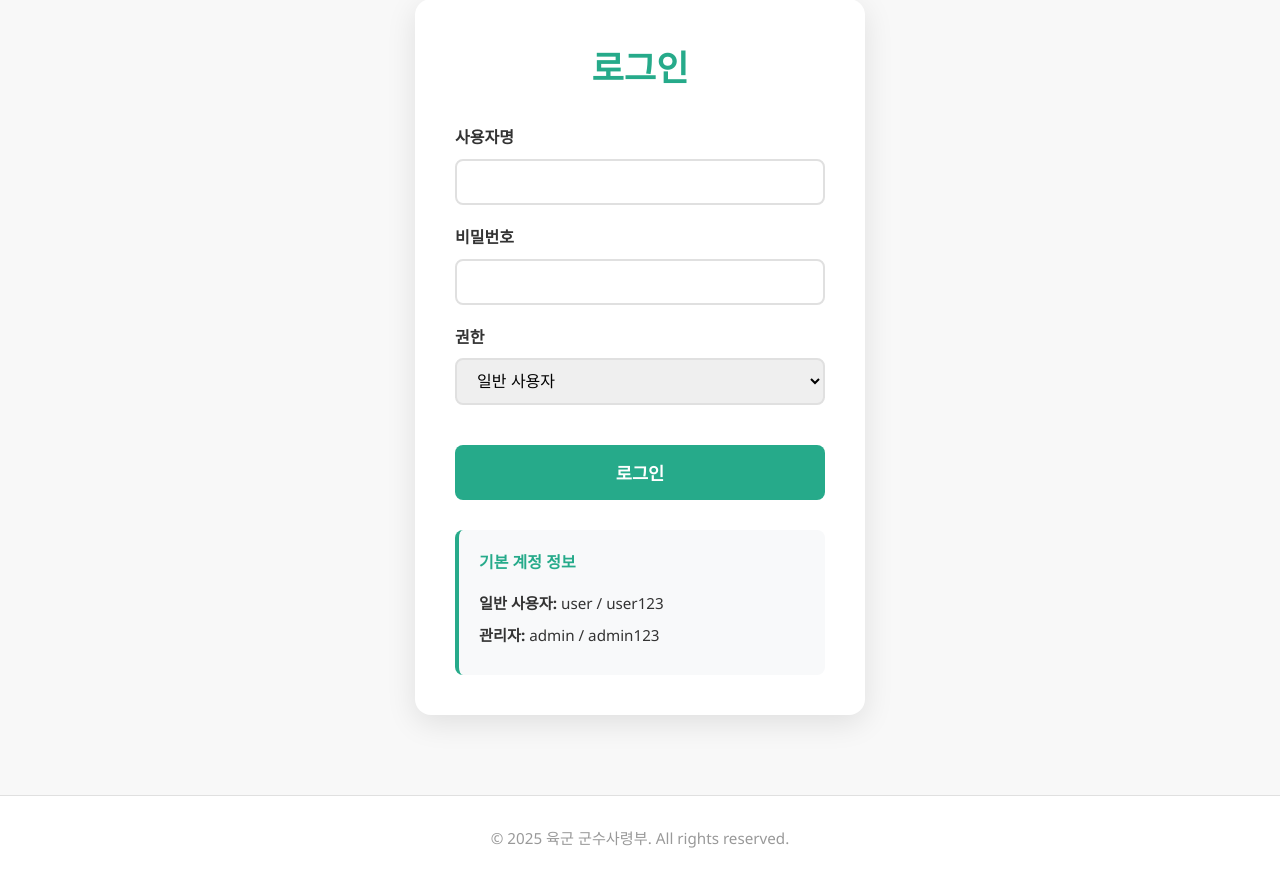
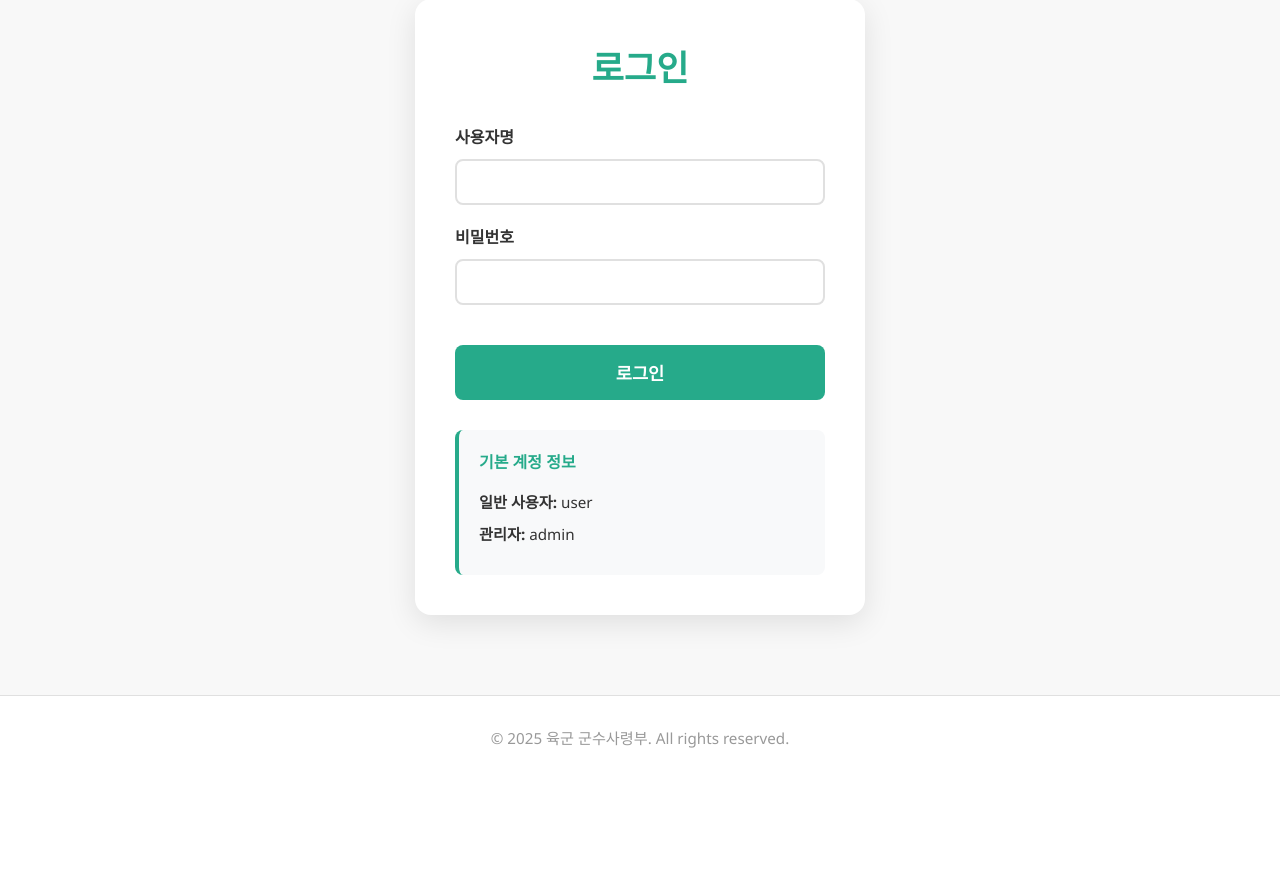
Before and after one commit to leeseungwon1/chatbot, a Flask app: page /login in a window 1280 px wide. Shown: the part 111-992 px from the top of the page. After the commit the page ends 859 px from the top, so only its background shows below. Run offline with Flask 3, Linux system fonts and the light colour scheme.

Commit message:
사용자 계정의 비밀번호를 'admin123' 및 'user123'에서 '12345'로 변경하고, 로그인 페이지에서 기본 계정 정보를 간소화하여 사용자 경험을 개선함.

```diff
--- a/app.py
+++ b/app.py
@@ -40,8 +40,8 @@ MAX_FILE_SIZE = 50 * 1024 * 1024  # 50MB
 
 # 사용자 계정
 USERS = {
-    'admin': {'password': 'admin123', 'role': 'admin'},
-    'user': {'password': 'user123', 'role': 'user'}
+    'admin': {'password': '12345', 'role': 'admin'},
+    'user': {'password': '12345', 'role': 'user'}
 }
 
 # RAG 시스템 초기화 (Cloud Run에서는 지연 로딩)
--- a/templates/login.html
+++ b/templates/login.html
@@ -18,21 +18,14 @@
                     <input type="password" id="password" name="password" required>
                 </div>
 
-                <div class="form-group">
-                    <label for="role">권한</label>
-                    <select id="role" name="role" required>
-                        <option value="user">일반 사용자</option>
-                        <option value="admin">관리자</option>
-                    </select>
-                </div>
 
                 <button type="submit" class="btn btn-primary">로그인</button>
             </form>
 
             <div class="login-info">
                 <h4>기본 계정 정보</h4>
-                <p><strong>일반 사용자:</strong> user / user123</p>
-                <p><strong>관리자:</strong> admin / admin123</p>
+                <p><strong>일반 사용자:</strong> user</p>
+                <p><strong>관리자:</strong> admin</p>
             </div>
         </div>
     </div>
```
